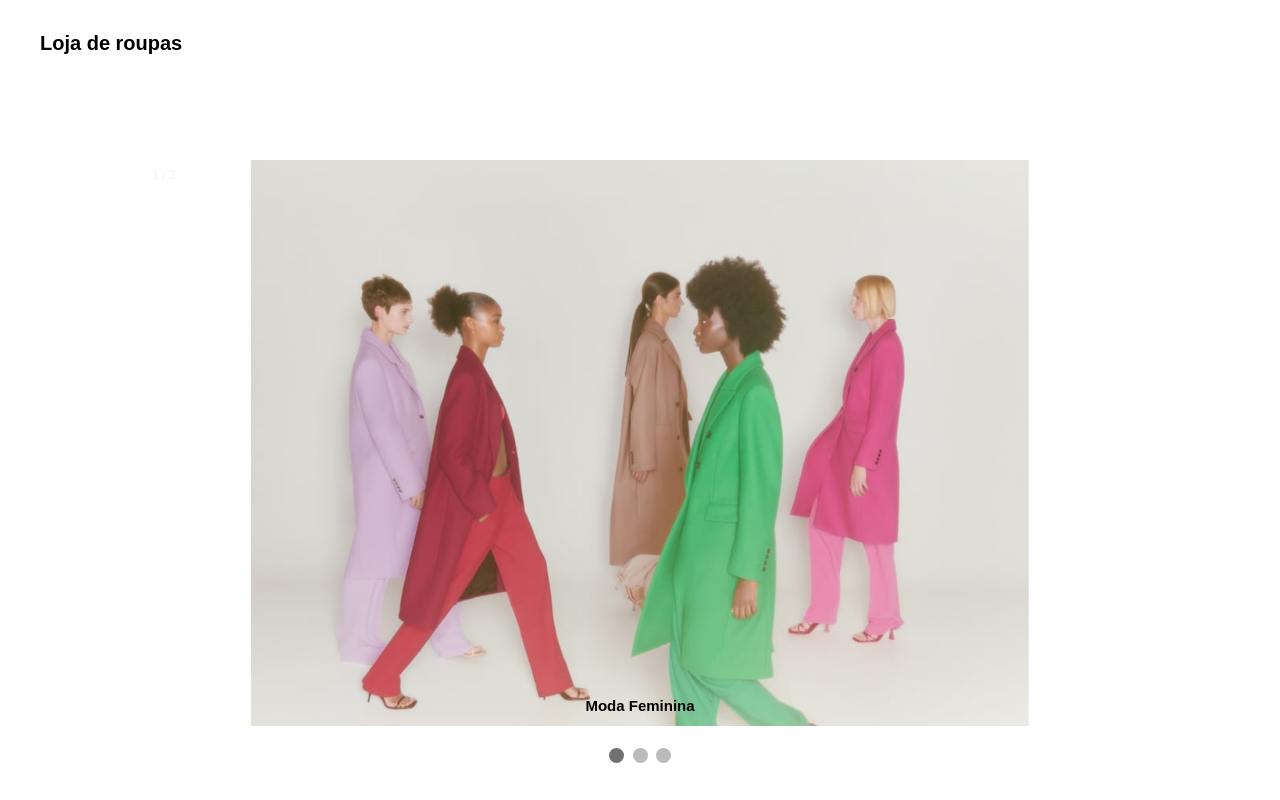
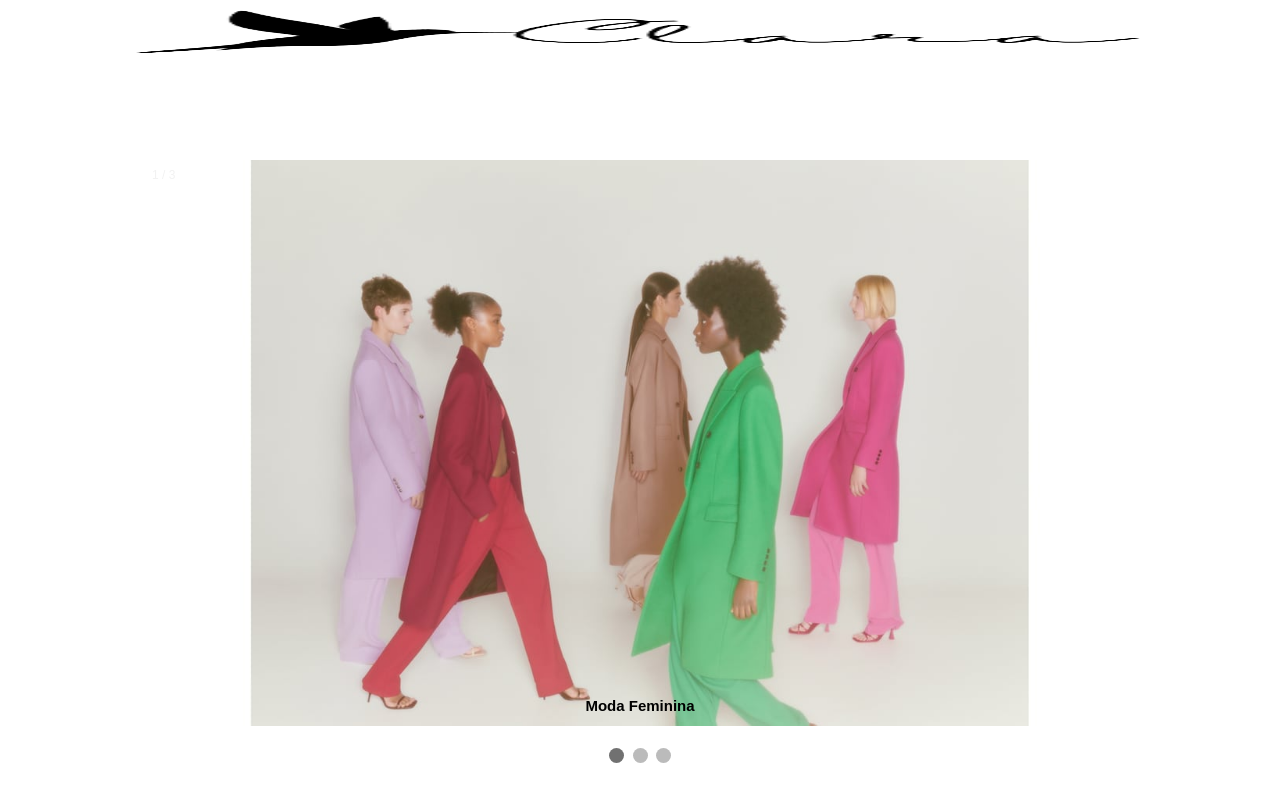
Before and after one commit to guiloeight/E-commerce---Projeto-Tera, a plain HTML site: page index.html in a window 1280 px wide. Shown: the top 800 px of the page. Drawn offline with nearby package versions, Linux system fonts and the light colour scheme.

Commit message:
Update index.html

```diff
--- a/index.html
+++ b/index.html
@@ -16,7 +16,7 @@
     <body>
         <nav>
             <ol>
-                <li>Loja de roupas</li>
+                <a href="https://guiloeight.github.io/E-commerce---Projeto-Tera/"><img id = "logoClara" src="./assets/logo clara.png" alt="Logo Clara"></a>
             </ol>
         </nav>
         <main>
```
